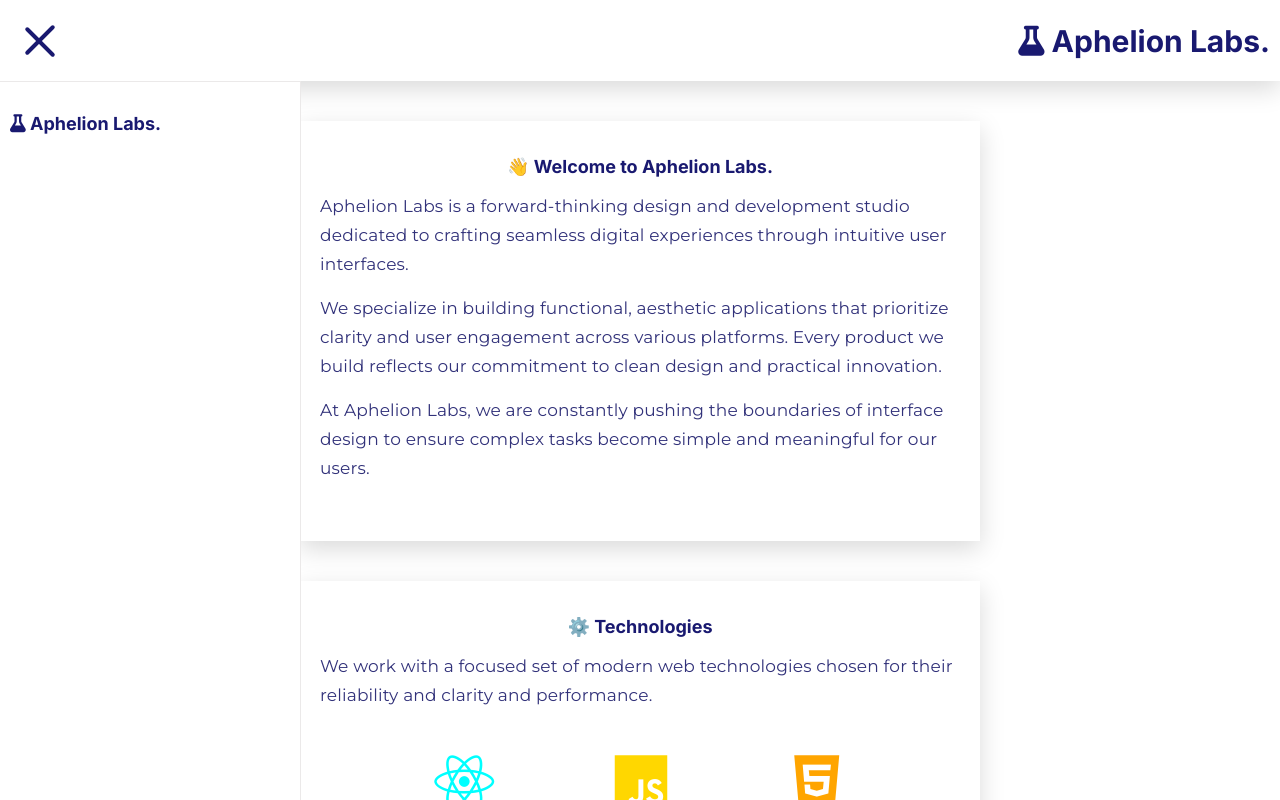
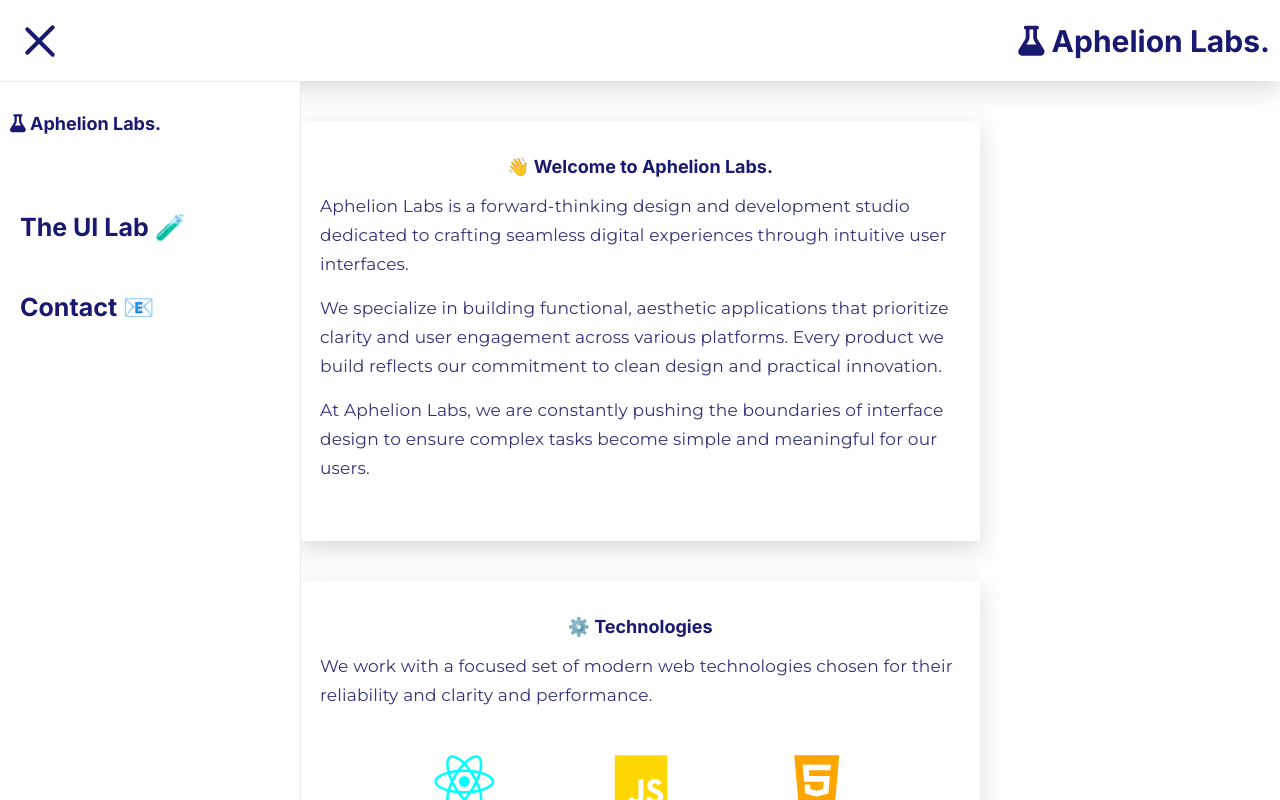
Before and after one commit to abk2191/aphelion-labs, a React (Vite) app: page / in a window 1280 px wide. Both pictures are taken after a click on the button "Open menu". Shown: the top 800 px of the page. Built offline with nearby package versions, Linux system fonts and the light colour scheme; a web font is replaced by a local one.

Commit message:
Added new features

```diff
--- a/src/Sidebar.jsx
+++ b/src/Sidebar.jsx
@@ -73,7 +73,11 @@ function Sidebar({
             <i className="fa-solid fa-flask"></i> Aphelion Labs.
           </h3>
         </div>
-        <div className="sliding-div-container item-style"></div>
+
+        <div className="sidebar-items">
+          <p style={{ color: "midnightblue" }}>The UI Lab 🧪</p>
+          <p style={{ color: "midnightblue" }}>Contact 📧</p>
+        </div>
       </div>
     </>
   );
--- a/src/index.css
+++ b/src/index.css
@@ -90,6 +90,19 @@
   /* 🔑 VERY IMPORTANT */
   overscroll-behavior: contain;
   -webkit-overflow-scrolling: touch;
+}
+
+.sidebar-items {
+  display: flex;
+  flex-direction: column;
+  text-align: left;
+  padding: 20px;
+  font-family: "Inter", sans-serif;
+  font-weight: bold;
+}
+
+.sidebar-items p {
+  font-size: 25px;
 }
 
 /* Open animation */
```
